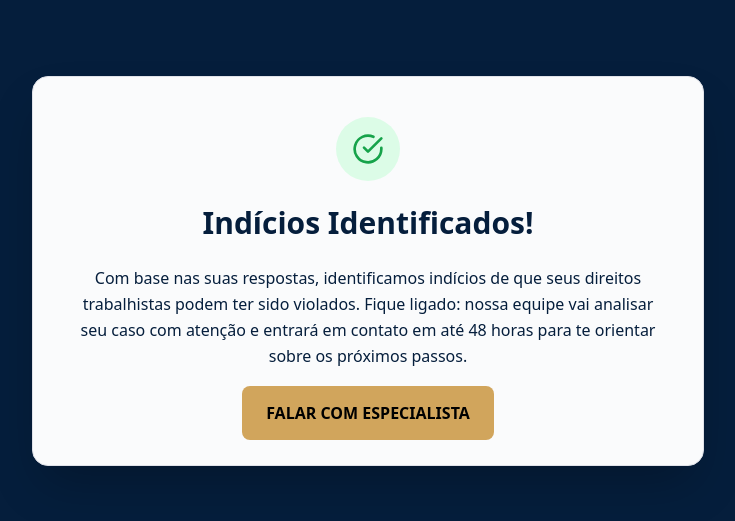
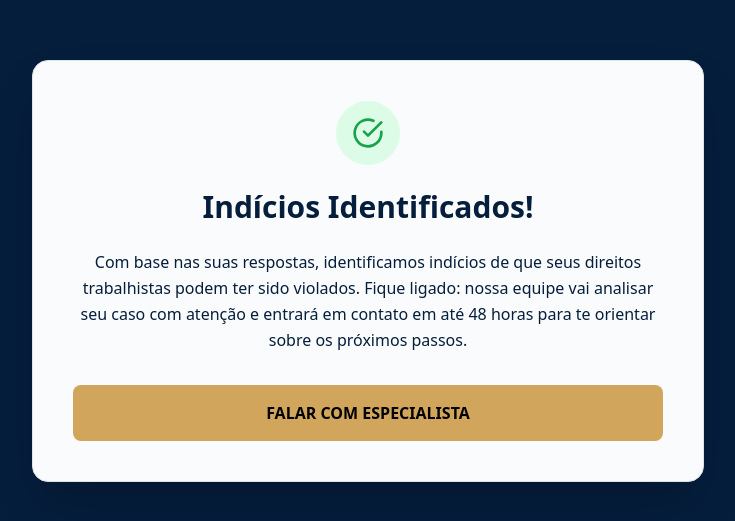
Before and after one commit to Paper-Street-Softwares/LPS-Pascoal, a React (Vite) app: page /sucesso in a window 1280 px wide. Shown: the part 129-650 px from the top of the page, without its empty margins (272-1007 px from the left). Built offline with nearby package versions, Linux system fonts and the light colour scheme.

Commit message:
fix: Finalizada a lógica

```diff
--- a/src/pages/FormSectionRota.jsx
+++ b/src/pages/FormSectionRota.jsx
@@ -24,7 +24,6 @@ export default function Quiz() {
   const navigate = useNavigate();
   const [progress, setProgress] = useState(0);
 
-  // Mapeamento de todas as telas de pergunta para cálculo da barra
   const questionScreens = [
     "step1",
     "step2",
@@ -47,15 +46,15 @@ export default function Quiz() {
   }
 
   function handleChoice(field, value, nextScreen) {
-    const newAnswers = { ...answers, [field]: value };
-    setAnswers(newAnswers);
+    setAnswers((prev) => ({ ...prev, [field]: value }));
     setScreen(nextScreen);
   }
 
   function checkFinalStep(lastValue) {
-    const updatedAnswers = { ...answers, assedio: lastValue };
+    // Usamos a função de atualização para garantir que pegamos o estado real
+    setAnswers((prev) => {
+      const updatedAnswers = { ...prev, assedio: lastValue };
 
-    // Perguntas específicas para a regra de qualificação
       const checkFields = [
         updatedAnswers.outrasFuncoes,
         updatedAnswers.rodavaNoite,
@@ -72,6 +71,8 @@ export default function Quiz() {
       } else {
         setScreen("final_aviso");
       }
+      return updatedAnswers;
+    });
   }
 
   useEffect(() => {
@@ -84,7 +85,6 @@ export default function Quiz() {
     }
   }, [screen]);
 
-  // Componente da Barra de Progresso para evitar repetição
   const ProgressBar = () => (
     <div className="w-full mb-6">
       <div className="h-2 bg-[#F1F3F7] rounded-full overflow-hidden">
@@ -102,7 +102,6 @@ export default function Quiz() {
         <img src={Logo} alt="Logo" className="max-w-[200px]" />
       </div>
 
-      {/* TELA INICIAL */}
       {screen === "start" && (
         <div className="bg-[#FAFBFC] max-w-[672px] h-fit rounded-2xl shadow-2xl p-6 md:p-10 border border-[#E0E2E9]">
           <div className="w-full text-center smooth-pop">
@@ -114,7 +113,7 @@ export default function Quiz() {
             </p>
             <button
               onClick={startQuiz}
-              className="bg-primaryLight text-black font-bold py-4 px-8 rounded-lg hover:shadow-lg transition-all text-lg"
+              className="bg-primaryLight text-black font-bold py-4 px-8 rounded-lg text-lg"
             >
               INICIAR ANÁLISE AGORA
             </button>
@@ -122,11 +121,9 @@ export default function Quiz() {
         </div>
       )}
 
-      {/* PERGUNTAS (Com Barra de Progresso) */}
       {questionScreens.includes(screen) && (
         <div className="bg-[#FAFBFC] max-w-[672px] w-full h-fit rounded-2xl shadow-2xl p-6 md:p-10 border border-[#E0E2E9]">
           <ProgressBar />
-
           <div className="smooth-pop">
             {screen === "step1" && (
               <>
@@ -481,30 +478,9 @@ export default function Quiz() {
         </div>
       )}
 
-      {/* TELA FINAL (TODOS NÃO) */}
       {screen === "final_aviso" && (
         <div className="w-full max-w-2xl bg-[#FAFBFC] rounded-2xl shadow-2xl p-6 md:p-10 border border-[#E0E2E9]">
           <div className="w-full text-center smooth-pop">
-            <div className="flex justify-center mb-6">
-              <div className="w-16 h-16 bg-red-100 rounded-full flex items-center justify-center">
-                <svg
-                  xmlns="http://www.w3.org/2000/svg"
-                  width="24"
-                  height="24"
-                  viewBox="0 0 24 24"
-                  fill="none"
-                  stroke="currentColor"
-                  stroke-width="2"
-                  stroke-linecap="round"
-                  stroke-linejoin="round"
-                  class="lucide lucide-x-icon lucide-x"
-                  className="text-red-500"
-                >
-                  <path d="M18 6 6 18" />
-                  <path d="m6 6 12 12" />
-                </svg>
-              </div>
-            </div>
             <h2 className="text-2xl md:text-3xl font-bold text-[#051E3C] mb-6">
               Indícios não Identificados!
             </h2>
@@ -520,7 +496,7 @@ export default function Quiz() {
             </p>
             {/* <button
               onClick={() => navigate("/sucesso", { state: { answers } })}
-              className="w-full bg-primaryLight text-black font-bold py-4 px-6 rounded-lg hover:shadow-lg transition-all"
+              className="w-full bg-primaryLight text-black font-bold py-4 rounded-lg"
             >
               FALAR COM ESPECIALISTA
             </button> */}
@@ -528,7 +504,6 @@ export default function Quiz() {
         </div>
       )}
 
-      {/* DESQUALIFICADO CLT */}
       {screen === "desqualificado_clt" && (
         <div className="bg-[#FAFBFC] smooth-pop max-w-[672px] h-fit rounded-2xl shadow-2xl p-6 md:p-10 border border-[#E0E2E9] w-full text-center">
           <div className="w-16 h-16 bg-[#E0E2E9] mx-auto mb-4 rounded-full flex items-center justify-center">
@@ -551,11 +526,10 @@ export default function Quiz() {
           </div>
           <h2 className="text-2xl font-bold mb-6">
             Esta análise é exclusiva para motoristas de caminhão CLT.
-            Agradecemos o interesse!
           </h2>
           <button
             onClick={() => setScreen("start")}
-            className="w-full bg-[#E0E2E9] text-[#051E3C] font-semibold py-4 px-6 rounded-lg transition-all"
+            className="w-full bg-[#E0E2E9] text-[#051E3C] font-semibold py-4 px-6 rounded-lg"
           >
             Voltar ao início
           </button>
--- a/src/pages/FormSucesso.jsx
+++ b/src/pages/FormSucesso.jsx
@@ -3,11 +3,49 @@ import { useLocation } from "react-router-dom";
 export default function Sucesso() {
   const location = useLocation();
 
-  const name = location.state?.name;
-  const months = location.state?.months;
-  const message = location.state?.message;
+  // Captura o objeto de respostas enviado pelo Quiz
+  const answers = location.state?.answers || {};
 
-  const whatsappLink = `https://wa.me/553196385637?text=${encodeURIComponent()}`;
+  // Função para formatar os dados de forma legível para o WhatsApp
+  const generateWhatsappMessage = () => {
+    const intro =
+      "Olá, vim através do site, poderia me ajudar? Essas são minhas informações:\n\n";
+
+    // Mapeamento para nomes amigáveis na mensagem
+    const labels = {
+      tipoTrabalho: "Tipo de Trabalho",
+      statusEmprego: "Status Atual",
+      dataAdmissao: "Data de Admissão",
+      dataSaida: "Data de Saída",
+      outrasFuncoes: "Fazia outras funções",
+      jornada: "Jornada diária",
+      horasExtras: "Recebia Horas Extras",
+      rodavaNoite: "Rodava à Noite",
+      adicionalNoturno: "Recebia Adicional Noturno",
+      periculosidade: "Carga Perigosa",
+      recebiaPericulosidade: "Recebia Adicional 30%",
+      descontos: "Descontos Indevidos",
+      foraDeCasa: "26+ dias fora de casa",
+      assedio: "Sofreu Assédio",
+    };
+
+    // Filtra apenas o que foi respondido e formata a lista
+    const details = Object.entries(answers)
+      .map(([key, value]) => {
+        if (!value) return null;
+        return `*${labels[key] || key}:* ${value}`;
+      })
+      .filter(Boolean)
+      .join("\n");
+
+    const fullMessage = intro + details;
+
+    // Retorna a URL codificada para o link
+    return encodeURIComponent(fullMessage);
+  };
+
+  // Número com 55 (Brasil) e a mensagem gerada
+  const whatsappLink = `https://wa.me/5515997462217?text=${generateWhatsappMessage()}`;
 
   return (
     <div className="min-h-screen flex items-center justify-center bg-[#051E3C] p-4">
@@ -32,20 +70,23 @@ export default function Sucesso() {
               </svg>
             </div>
           </div>
+
           <h2 className="text-2xl md:text-3xl font-bold text-[#051E3C] mb-6">
             Indícios Identificados!
           </h2>
+
           <p className="text-[#051E3C] mb-8 leading-relaxed">
             Com base nas suas respostas, identificamos indícios de que seus
             direitos trabalhistas podem ter sido violados. Fique ligado: nossa
             equipe vai analisar seu caso com atenção e entrará em contato em até
             48 horas para te orientar sobre os próximos passos.
           </p>
+
           <a
             href={whatsappLink}
             target="_blank"
             rel="noopener noreferrer"
-            className="w-full bg-primaryLight text-black font-bold py-4 px-6 rounded-lg hover:shadow-lg transition-all"
+            className="w-full inline-block text-center bg-primaryLight text-black font-bold py-4 px-6 rounded-lg hover:shadow-lg transition-all"
           >
             FALAR COM ESPECIALISTA
           </a>
```
Lines whose indentation alone changed are shown as unchanged.
